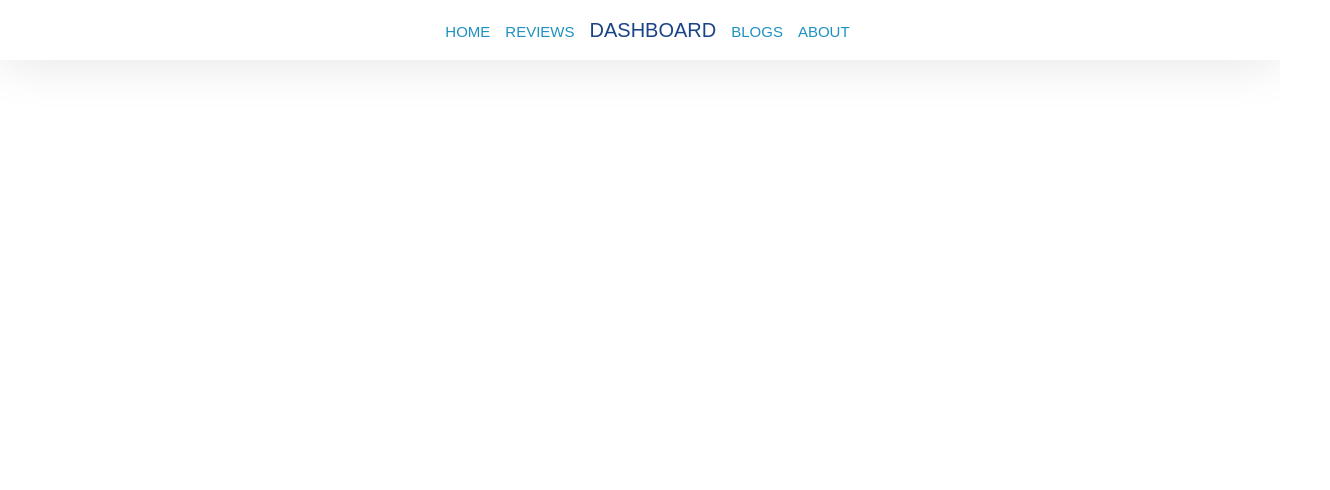
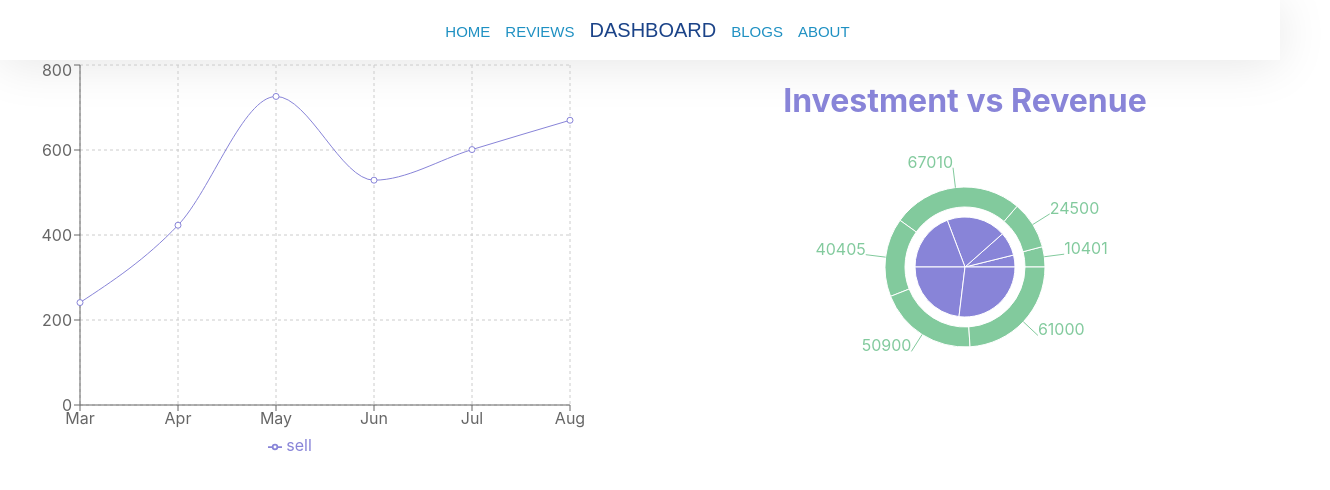
Before and after one commit to jobairshakib/9.Latop-Mania, a React (Create React App) app: page /dashboard in a window 1280 px wide. Shown: the top 490 px of the page, 1330 px wide, since content can reach past the window. Built offline with nearby package versions, Linux system fonts and the light colour scheme.

Commit message:
graph added

```diff
--- a/package.json
+++ b/package.json
@@ -10,6 +10,7 @@
     "react-dom": "^18.0.0",
     "react-router-dom": "^6.3.0",
     "react-scripts": "5.0.0",
+    "recharts": "^2.1.9",
     "web-vitals": "^2.1.4"
   },
   "scripts": {
--- a/src/App.js
+++ b/src/App.js
@@ -7,6 +7,7 @@ import Blogs from "./Components/Blogs/Blogs";
 import About from "./Components/About/About";
 
 import { Routes, Route } from "react-router-dom";
+import Error404 from './Components/Error404';
 
 function App() {
   return (
@@ -14,9 +15,11 @@ function App() {
       <Navbar></Navbar>
       <Routes>
         <Route path='/' element={<Home></Home>}></Route>
-        <Route></Route>
-        <Route></Route>
-        <Route></Route>
+        <Route path='/reviews' element={<Reviews></Reviews>}></Route>
+        <Route path='/dashboard' element={<Dashboard></Dashboard>}></Route>
+        <Route path='/blogs' element={<Blogs></Blogs>}></Route>
+        <Route path='/blogs' element={<Blogs></Blogs>}></Route>
+        <Route path='*' element={<Error404></Error404>}></Route>
       </Routes>
     </div>
   );
--- a/src/Components/Blogs/Blogs.css
+++ b/src/Components/Blogs/Blogs.css
@@ -0,0 +1,10 @@
+.question-container{
+    padding: 1rem;
+    display: grid;
+    grid-template-columns: repeat(3,1fr);
+}
+.question-container div{
+    margin: 1rem;
+    border: 1px solid red;
+    border-radius: 5px;
+}
--- a/src/Components/Blogs/Blogs.js
+++ b/src/Components/Blogs/Blogs.js
@@ -1,9 +1,21 @@
 import React from 'react';
+import './Blogs.css'
 
 const Blogs = () => {
     return (
-        <div>
-            <h2>This is Blog</h2>
+        <div className='question-container'>
+            <div>
+                <h2>This is Blog</h2>
+                <p>Lorem ipsum dolor sit amet consectetur adipisicing elit. Iusto architecto repellendus, deserunt laborum eius velit, dicta, expedita consequatur magni reprehenderit voluptates autem quae voluptatibus soluta. Sequi iure alias aperiam molestias!</p>
+            </div>
+            <div>
+                <h2>This is Blog</h2>
+                <p>Lorem ipsum dolor sit amet consectetur adipisicing elit. Iusto architecto repellendus, deserunt laborum eius velit, dicta, expedita consequatur magni reprehenderit voluptates autem quae voluptatibus soluta. Sequi iure alias aperiam molestias!</p>
+            </div>
+            <div>
+                <h2>This is Blog</h2>
+                <p>Lorem ipsum dolor sit amet consectetur adipisicing elit. Iusto architecto repellendus, deserunt laborum eius velit, dicta, expedita consequatur magni reprehenderit voluptates autem quae voluptatibus soluta. Sequi iure alias aperiam molestias!</p>
+            </div>
         </div>
     );
 };
--- a/src/Components/Dashboard/Dashboard.css
+++ b/src/Components/Dashboard/Dashboard.css
@@ -0,0 +1,6 @@
+.graph{
+    color: #8884d8;
+    display: grid;
+    grid-template-columns: repeat(2,1fr);
+
+}
--- a/src/Components/Dashboard/Dashboard.js
+++ b/src/Components/Dashboard/Dashboard.js
@@ -1,10 +1,67 @@
-import React from 'react';
+import { Bar, BarChart, CartesianGrid, Legend, Line, LineChart, Pie, PieChart, Tooltip, XAxis, YAxis } from 'recharts';
+import './Dashboard.css'
 
 const Dashboard = () => {
+    const data = [
+        {
+            "month": "Mar",
+            "investment": 100000,
+            "sell": 241,
+            "revenue": 10401
+        },
+        {
+            "month": "Apr",
+            "investment": 200000,
+            "sell": 423,
+            "revenue": 24500
+        },
+        {
+            "month": "May",
+            "investment": 500000,
+            "sell": 726,
+            "revenue": 67010
+        },
+        {
+            "month": "Jun",
+            "investment": 500000,
+            "sell": 529,
+            "revenue": 40405
+        },
+        {
+            "month": "Jul",
+            "investment": 600000,
+            "sell": 601,
+            "revenue": 50900
+        },
+        {
+            "month": "Aug",
+            "investment": 700000,
+            "sell": 670,
+            "revenue": 61000
+        }
+    ];
     return (
-        <div>
-            <h2>THis is Dashboard</h2>
+        <div className='graph'>
+                <div className='linechart'>
+                    <LineChart width={600} height={400} data={data}
+                        margin={{ top: 5, right: 30, left: 20, bottom: 5 }}>
+                        <CartesianGrid strokeDasharray="3 3" />
+                        <XAxis dataKey="month" />
+                        <YAxis />
+                        <Tooltip />
+                        <Legend />
+                        <Line type="monotone" dataKey="sell" stroke="#8884d8" />
+                    </LineChart>
+                </div>
+                <div className='piechart'>
+                    <h1>Investment vs Revenue</h1>
+                    <PieChart width={730} height={250}>
+                        <Pie data={data} dataKey="investment" nameKey="investment" cx="50%" cy="50%" outerRadius={50} fill="#8884d8" />
+                        <Pie data={data} dataKey="revenue" nameKey="revenue" cx="50%" cy="50%" innerRadius={60} outerRadius={80} fill="#82ca9d" label />
+                    </PieChart>
+                </div>
         </div>
+
     );
 };
 
--- /dev/null
+++ b/src/Components/Error404.js
@@ -0,0 +1,11 @@
+import React from 'react';
+
+const Error404 = () => {
+    return (
+        <div>
+            <h1>404 Page not Found</h1>
+        </div>
+    );
+};
+
+export default Error404;
```
Also changed, not shown: public/data.json (added, +38 -0 lines), 1 other file (tests, documents, lock files or other folders).
